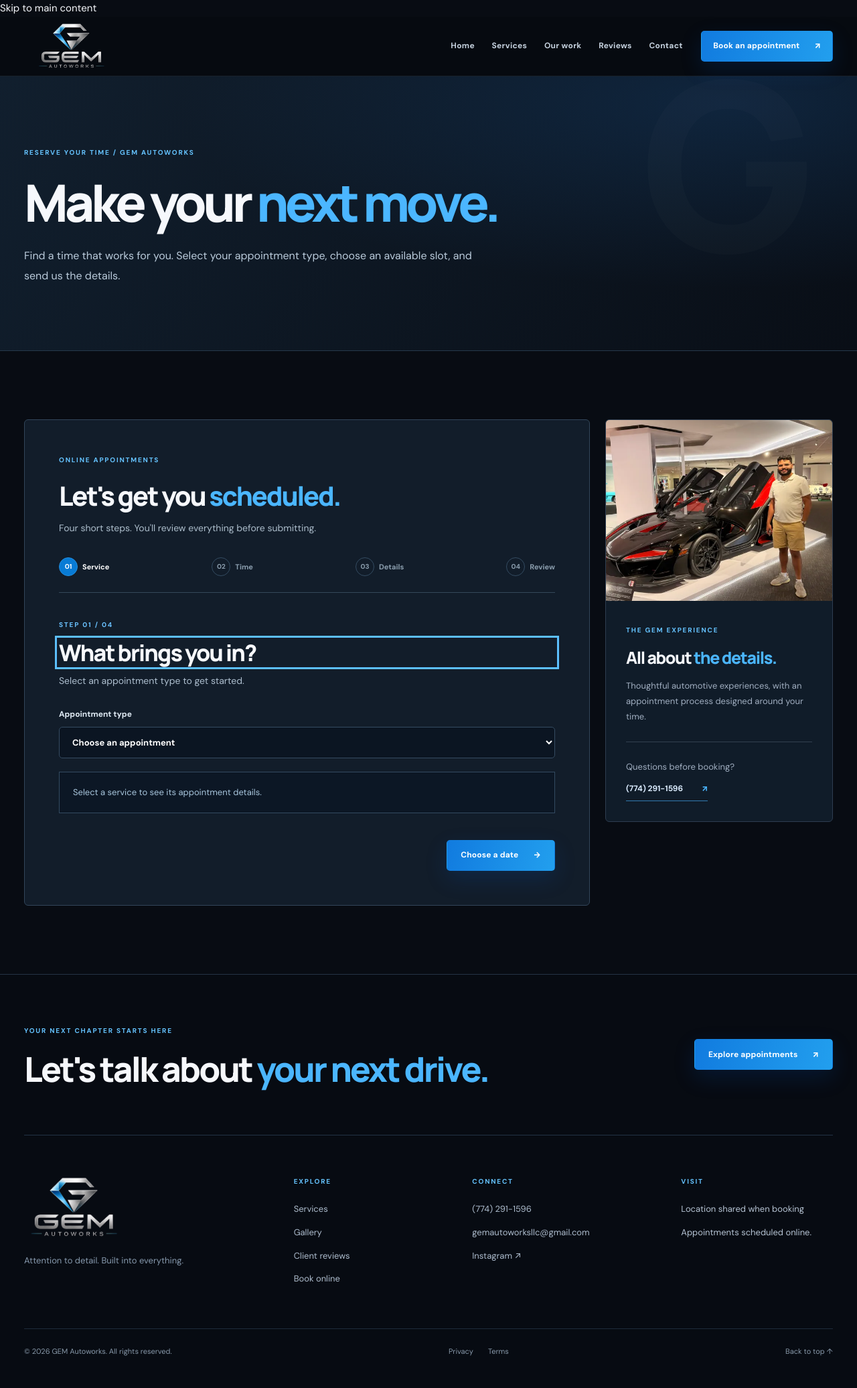
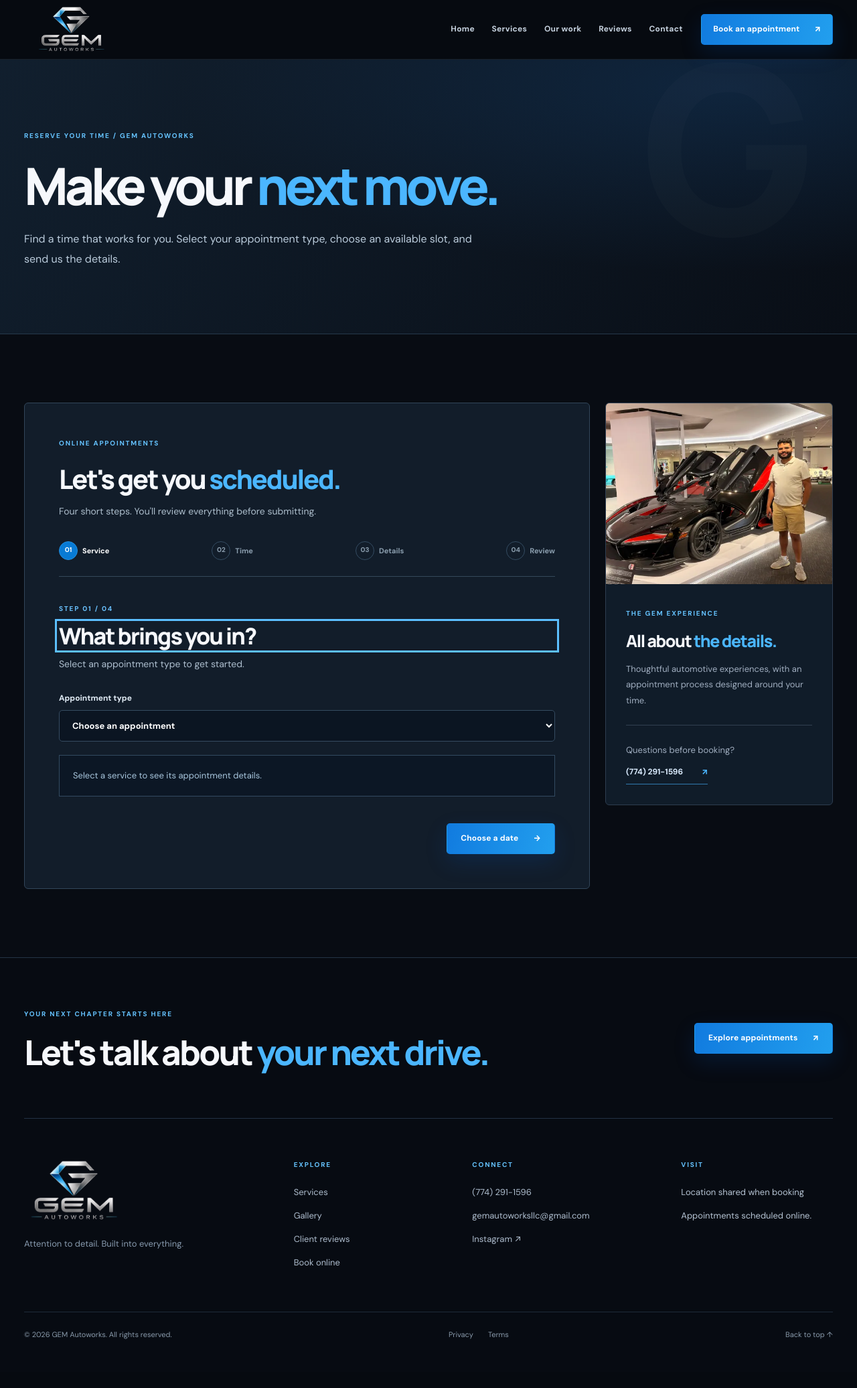
Before and after one commit to pierre-2005/gemautoworks, a FastAPI app: page /book in a window 1280 px wide. Shown: the whole page at 67% size. After the commit the page ends 1999 px from the top, so only its background shows below. Run offline with FastAPI, Linux system fonts and the light colour scheme; data comes from the database, SQL or seed files in the repository; parts of the project's set-up code (start-up, migrations or seed data) failed here and were passed over.

Commit message:
V8 polish: remove unwanted skip link

```diff
--- a/templates/base.html
+++ b/templates/base.html
@@ -16,11 +16,10 @@
   <link rel="preconnect" href="https://fonts.gstatic.com" crossorigin>
   <link href="https://fonts.googleapis.com/css2?family=DM+Sans:wght@400;500;600;700&family=Manrope:wght@400;500;600;700;800&display=swap" rel="stylesheet">
   <link rel="stylesheet" href="/static/css/site.css?v=4">
-  <link rel="stylesheet" href="/static/css/experience.css?v=7">
+  <link rel="stylesheet" href="/static/css/experience.css?v=8">
   <script src="/static/js/site.js?v=7" defer></script>
 </head>
 <body>
-  <a class="skip-link" href="#main-content">Skip to main content</a>
   <header class="site-header" id="top">
     <div class="container header-inner">
       <a href="/" class="brand brand-logo-only" aria-label="GEM Autoworks home"><img src="/static/img/gem-logo.png" width="168" height="88" alt="GEM Autoworks"></a>
```
